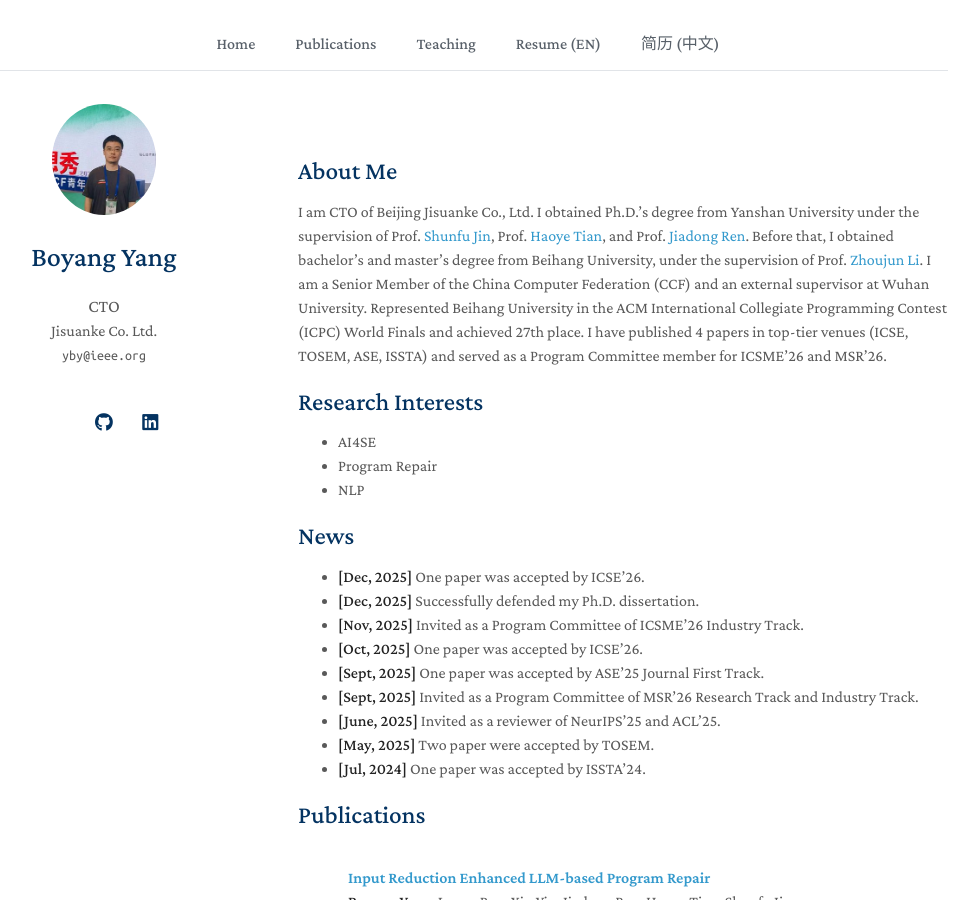
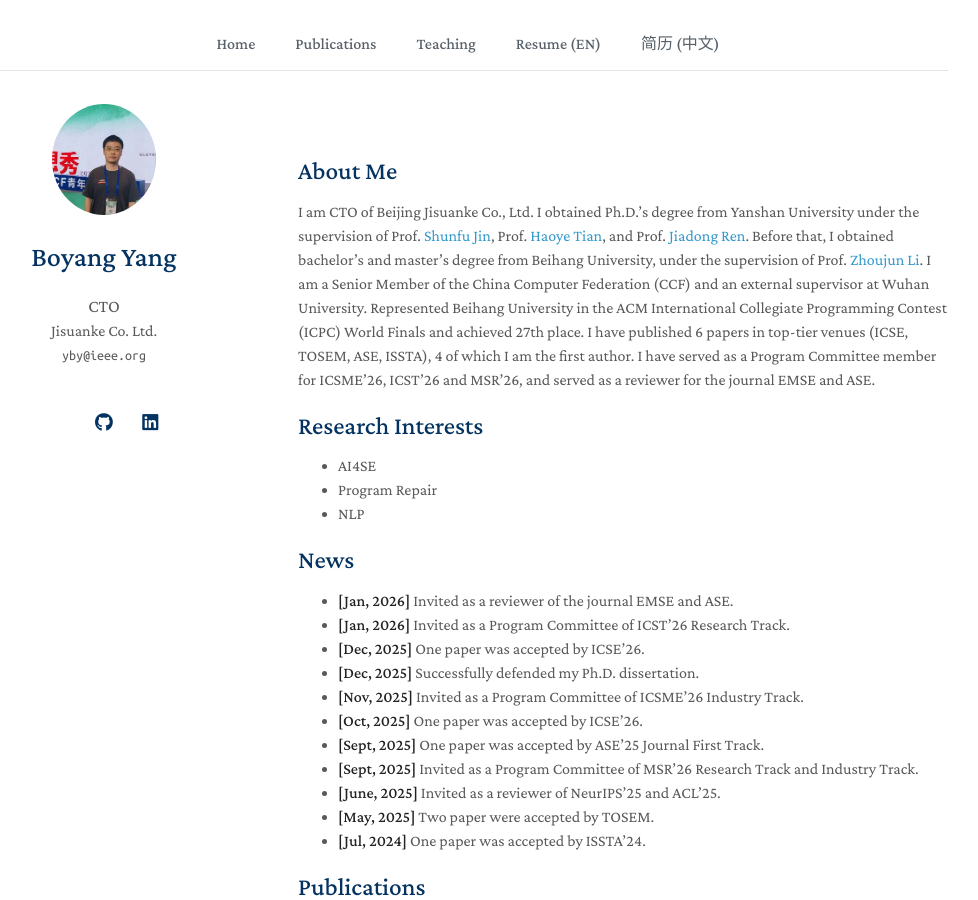
Before and after one commit to buaabarty/buaabarty.github.io, a Jekyll site: the page built from index.md, in a window 1280 px wide and 900 px high. Shown: the whole window, without its empty margins (172-1150 px from the left). Built offline with Jekyll 4.4.1, drawn with Linux system fonts in a browser that asks for light colours; a style sheet for code colours, icons or effects is not loaded; our own code applies the rules of GitHub Pages for plain Markdown files.

Commit message:
update info

```diff
--- a/index.md
+++ b/index.md
@@ -4,7 +4,7 @@
 
 ## About Me
 
-I am CTO of Beijing Jisuanke Co., Ltd. I obtained Ph.D.'s degree from Yanshan University under the supervision of Prof. [Shunfu Jin](https://orcid.org/0000-0002-5845-5601), Prof. [Haoye Tian](https://haoyetiancoder.github.io/), and Prof. [Jiadong Ren](https://ieeexplore.ieee.org/author/37087377087). Before that, I obtained bachelor's and master's degree from Beihang University, under the supervision of Prof. [Zhoujun Li](https://scholar.google.com.hk/citations?user=e-4LoEcAAAAJ). I am a Senior Member of the China Computer Federation (CCF) and an external supervisor at Wuhan University. Represented Beihang University in the ACM International Collegiate Programming Contest (ICPC) World Finals and achieved 27th place. I have published 4 papers in top-tier venues (ICSE, TOSEM, ASE, ISSTA) and served as a Program Committee member for ICSME'26 and MSR'26.
+I am CTO of Beijing Jisuanke Co., Ltd. I obtained Ph.D.'s degree from Yanshan University under the supervision of Prof. [Shunfu Jin](https://orcid.org/0000-0002-5845-5601), Prof. [Haoye Tian](https://haoyetiancoder.github.io/), and Prof. [Jiadong Ren](https://ieeexplore.ieee.org/author/37087377087). Before that, I obtained bachelor's and master's degree from Beihang University, under the supervision of Prof. [Zhoujun Li](https://scholar.google.com.hk/citations?user=e-4LoEcAAAAJ). I am a Senior Member of the China Computer Federation (CCF) and an external supervisor at Wuhan University. Represented Beihang University in the ACM International Collegiate Programming Contest (ICPC) World Finals and achieved 27th place. I have published 6 papers in top-tier venues (ICSE, TOSEM, ASE, ISSTA), 4 of which I am the first author. I have served as a Program Committee member for ICSME'26, ICST'26 and MSR'26, and served as a reviewer for the journal EMSE and ASE.
 
 ## Research Interests
 - AI4SE
@@ -12,6 +12,8 @@
 - NLP
 
 ## News
+- **[Jan, 2026]** Invited as a reviewer of the journal EMSE and ASE.
+- **[Jan, 2026]** Invited as a Program Committee of ICST'26 Research Track.
 - **[Dec, 2025]** One paper was accepted by ICSE'26.
 - **[Dec, 2025]** Successfully defended my Ph.D. dissertation.
 - **[Nov, 2025]** Invited as a Program Committee of ICSME'26 Industry Track.
```
